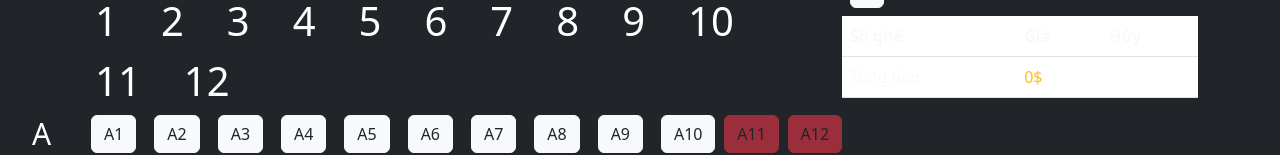
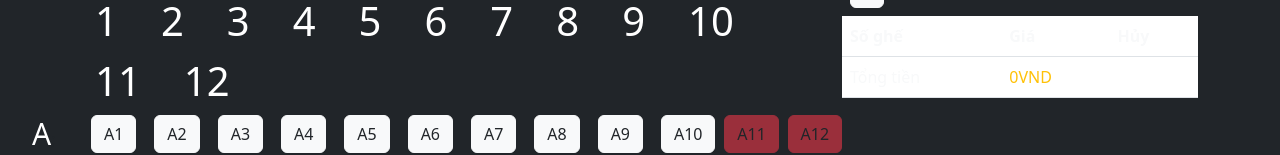
Before and after one commit to nguyentay52636/BT_REACJS, a React (Create React App) app: page / in a window 1280 px wide. Shown: the part 209-364 px from the top of the page. Built offline with nearby package versions, Linux system fonts and the light colour scheme.

Commit message:
fix again 2

```diff
--- a/src/MovieTicket/Tickets.jsx
+++ b/src/MovieTicket/Tickets.jsx
@@ -63,7 +63,7 @@ export default function Tickets() {
         <tfoot>
           <tr>
             <td className="text-light">Tổng tiền</td>
-            <td className="text-warning">{totalPrice}$</td>
+            <td className="text-warning">{totalPrice}VND</td>
             <td></td>
           </tr>
         </tfoot>
```
